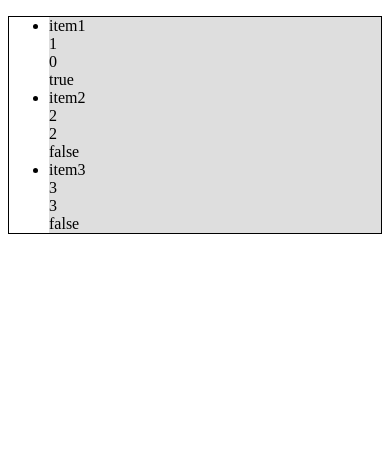
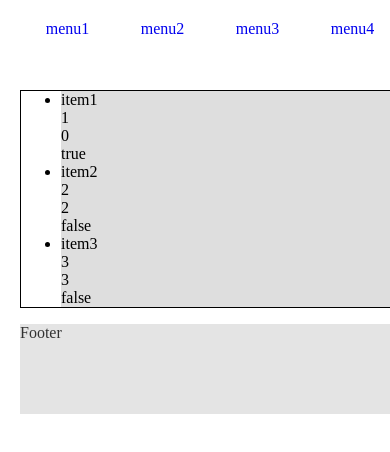
Before and after one commit to masamiShim/react-practice, a React app: page / in a window 390 px wide. Shown: the top 452 px of the page. Built offline with nearby package versions, Linux system fonts and the light colour scheme.

Commit message:
ページレイアウト作成

```diff
--- a/index.html
+++ b/index.html
@@ -6,6 +6,10 @@
     <title>react sample</title>
 </head>
 <body>
-        <div id="root"></div>
+<div class="content-wrapper">
+    <div id="header" class="header"></div>
+    <div id="content" class="content"></div>
+    <div id="footer" class="footer"></div>
+</div>
 </body>
 </html>
--- a/src/index.css
+++ b/src/index.css
@@ -1,3 +1,88 @@
+body {
+    margin: 20px;
+}
+
+nav {
+    height: 100%;
+}
+nav > ul {
+    margin: 0;
+    padding: 0;
+    height: 100%;
+    list-style: none;
+}
+
+nav > ul > li {
+    display: inline-flex;
+    text-align: center;
+    height: 100%;
+    width: 25%;
+}
+
+nav > ul > li > a {
+    text-decoration: none;
+    background: #fff;
+    width: 100%;
+    height: 100%;
+}
+
+nav > ul > li > a:hover {
+    background: #ddd;
+}
+
+.header {
+    position: relative;
+    top: 0;
+    background: #dedede;
+    margin: 0 auto 20px auto;
+    width: 680px;
+    height: 50px;
+    display: block;
+}
+
+.footer {
+    position: relative;
+    background: #dedede;
+    width: 680px;
+    opacity: 0.8;
+    bottom: 0;
+    margin: 0 auto;
+    height: 90px;
+}
+
+.content {
+    margin: 0 auto;
+    width: 680px;
+}
+
+@media (max-width: 680px) {
+    .content {
+        width: 520px;
+    }
+
+    .header {
+        width: 520px;
+    }
+
+    .footer {
+        width: 520px;
+    }
+}
+
+@media (max-width: 420px) {
+    .content {
+        width: 380px;
+    }
+
+    .header {
+        width: 380px;
+    }
+
+    .footer {
+        width: 380px;
+    }
+}
+
 .listContainer {
     border: 1px solid black;
 }
--- a/src/index.tsx
+++ b/src/index.tsx
@@ -44,11 +44,40 @@ const ItemDetail = (props: any) => {
     </li>
 }
 
+const Header = () => {
+    return <header className={styled.header}>
+        <nav>
+            <ul>
+                <li><a href='#'>menu1</a></li>
+                <li><a href='#'>menu2</a></li>
+                <li><a href='#'>menu3</a></li>
+                <li><a href='#'>menu4</a></li>
+            </ul>
+        </nav>
+    </header>
+}
+
+const Footer = () => {
+    return <footer className={styled.footer}>Footer</footer>
+}
+
+const Content = (props: any) => {
+    return <div className={styled.content}>{props.contents}</div>
+}
+
 const tes = []
 tes.push(new Item('item1', 1, 0))
 tes.push(new Item('item2', 2, 2))
 tes.push(new Item('item3', 3, 3))
 
 ReactDOM.render(
-    <ItemList items={tes}></ItemList>,
-    document.getElementById('root'))
+    <Content contents={<ItemList items={tes}/>}/>,
+    document.getElementById('content'))
+
+ReactDOM.render(
+    <Header/>,
+    document.getElementById('header'))
+
+ReactDOM.render(
+    <Footer/>,
+    document.getElementById('footer'))
--- /dev/null
+++ b/src/pages/home/home.tsx
@@ -0,0 +1,6 @@
+import * as React from 'react'
+import * as ReactDOM from 'react-dom'
+
+ReactDOM.render(
+    <div>content</div>,
+document.getElementById('content'))
```
Also changed, not shown: src/index.css.d.ts (+5 -2 lines), src/pages/home/style.css (added, +7 -0 lines), src/layout/footer.tsx (added), src/layout/header.tsx (added), 1 other file (tests, documents, lock files or other folders). Lines whose indentation alone changed are shown as unchanged.
